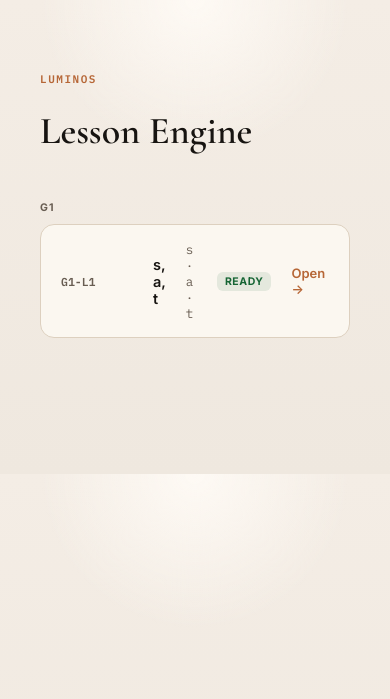
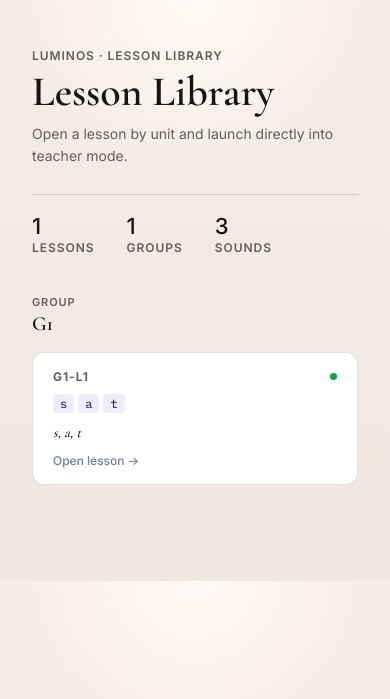
Before and after one commit to teemotu06/luminos-engine, a FastAPI app: page /lesson/ in a window 390 px wide. Shown: the top 699 px of the page. Run offline with FastAPI, Linux system fonts and the light colour scheme.

Commit message:
redesign: lesson library index page — card grid, phoneme pills, serif typography
Header: uppercase meta label, serif h1, descriptor, stats row (lessons/groups/sounds).
Groups separated by 0.5px divider with uppercase kicker + serif 20px title.
Lessons in auto-fill card grid (minmax 200px); each card has lesson ID + status
dot, monospace phoneme pills (#eeedfe/#3c3489), italic serif subtitle, muted
blue CTA. Pure styling — no data logic, routing, or content changes.

Co-Authored-By: Claude Sonnet 4.6 <noreply@anthropic.com>

```diff
--- a/app/static/styles.css
+++ b/app/static/styles.css
@@ -361,113 +361,222 @@ body {
    ========================================================== */
 
 .launcher {
-    max-width: 820px;
+    max-width: 900px;
     margin: 0 auto;
-    padding: 56px 24px 80px;
+    padding: 2rem 1.5rem 5rem;
+    display: flex;
+    flex-direction: column;
+    gap: 2.5rem;
 }
 
+/* ── Header ─────────────────────────────────────────────── */
+
 .launcher__header {
-    margin-bottom: 48px;
+    display: flex;
+    flex-direction: column;
+    gap: 0.4rem;
 }
 
-.launcher__wordmark {
-    font-family: var(--font-mono);
-    font-size: 11px;
+.launcher__meta-label {
+    font-family: var(--font-sans);
+    font-size: 12px;
     font-weight: 600;
-    letter-spacing: 0.14em;
+    letter-spacing: 0.08em;
     text-transform: uppercase;
-    color: var(--accent);
-    margin-bottom: 6px;
+    color: var(--c-text-muted);
 }
 
 .launcher__title {
+    margin: 0;
     font-family: var(--font-serif);
-    font-size: 38px;
+    font-size: 42px;
     font-weight: 600;
-    line-height: 1.1;
+    line-height: 1.08;
     color: var(--c-text);
 }
 
-.launcher__group {
-    margin-bottom: 40px;
+.launcher__intro {
+    margin: 0.1rem 0 0;
+    font-family: var(--font-sans);
+    font-size: 14px;
+    line-height: 1.6;
+    color: var(--c-text-muted);
 }
 
-.launcher__group-label {
+/* ── Stats row ───────────────────────────────────────────── */
+
+.launcher__stats {
+    display: flex;
+    gap: 2rem;
+    margin-top: 1.25rem;
+    padding-top: 1.25rem;
+    border-top: 0.5px solid var(--c-border);
+}
+
+.launcher__stat {
+    display: flex;
+    flex-direction: column;
+    gap: 3px;
+}
+
+.launcher__stat-number {
     font-family: var(--font-sans);
-    font-size: 10.5px;
-    font-weight: 700;
-    letter-spacing: 0.1em;
+    font-size: 22px;
+    font-weight: 500;
+    line-height: 1;
+    color: var(--c-text);
+}
+
+.launcher__stat-label {
+    font-family: var(--font-sans);
+    font-size: 12px;
+    font-weight: 600;
+    letter-spacing: 0.08em;
     text-transform: uppercase;
     color: var(--c-text-muted);
-    margin-bottom: 10px;
 }
 
-.launcher__lesson-list {
+/* ── Main ────────────────────────────────────────────────── */
+
+.launcher__main {
     display: flex;
     flex-direction: column;
-    gap: 6px;
+    gap: 0;
 }
 
+.launcher__divider {
+    border: none;
+    border-top: 0.5px solid var(--c-border);
+    margin: 2rem 0;
+}
+
+/* ── Group ───────────────────────────────────────────────── */
+
+.launcher__group-header {
+    display: flex;
+    flex-direction: column;
+    gap: 3px;
+    margin-bottom: 1rem;
+}
+
+.launcher__group-kicker {
+    font-family: var(--font-sans);
+    font-size: 11px;
+    font-weight: 600;
+    letter-spacing: 0.08em;
+    text-transform: uppercase;
+    color: var(--c-text-muted);
+}
+
+.launcher__group-title {
+    margin: 0;
+    font-family: var(--font-serif);
+    font-size: 20px;
+    font-weight: 600;
+    line-height: 1.2;
+    color: var(--c-text);
+}
+
+/* ── Lesson grid ─────────────────────────────────────────── */
+
+.launcher__lesson-grid {
+    display: grid;
+    grid-template-columns: repeat(auto-fill, minmax(200px, 1fr));
+    gap: 12px;
+}
+
+/* ── Lesson card ─────────────────────────────────────────── */
+
 .launcher__lesson-card {
-    display: grid;
-    grid-template-columns: 72px 1fr auto auto auto;
-    align-items: center;
-    gap: 20px;
-    padding: 16px 20px;
-    background: var(--surface);
-    border: 1px solid var(--c-border);
-    border-radius: 14px;
+    display: flex;
+    flex-direction: column;
+    gap: 10px;
+    padding: 1rem 1.25rem;
+    background: #fff;
+    border: 0.5px solid rgba(15, 15, 15, 0.12);
+    border-radius: 12px;
     text-decoration: none;
     color: var(--c-text);
-    transition: box-shadow 130ms ease, transform 100ms ease, border-color 130ms ease;
+    transition: box-shadow 130ms ease, transform 100ms ease;
 }
 
 .launcher__lesson-card:hover {
-    border-color: var(--c-border-strong);
-    box-shadow: 0 4px 18px rgba(15, 15, 15, 0.07);
+    box-shadow: 0 4px 20px rgba(15, 15, 15, 0.09);
     transform: translateY(-1px);
 }
 
+.launcher__card-top {
+    display: flex;
+    align-items: center;
+    justify-content: space-between;
+}
+
 .launcher__lesson-id {
-    font-family: var(--font-mono);
-    font-size: 11.5px;
-    font-weight: 600;
+    font-family: var(--font-sans);
+    font-size: 12px;
+    font-weight: 700;
+    letter-spacing: 0.08em;
+    text-transform: uppercase;
     color: var(--c-text-muted);
 }
 
-.launcher__lesson-label {
-    font-family: var(--font-sans);
-    font-size: 14.5px;
-    font-weight: 600;
+.launcher__status-dot {
+    width: 7px;
+    height: 7px;
+    border-radius: 50%;
+    background: #94a3b8;
+    flex-shrink: 0;
+}
+
+.launcher__status-dot--ready {
+    background: #16a34a;
+}
+
+/* ── Phoneme pills ───────────────────────────────────────── */
+
+.launcher__phoneme-pills {
+    display: flex;
+    flex-wrap: wrap;
+    gap: 4px;
+}
+
+.launcher__phoneme-pill {
+    font-family: var(--font-mono);
+    font-size: 12px;
+    font-weight: 500;
+    padding: 2px 7px;
+    background: #eeedfe;
+    color: #3c3489;
+    border-radius: 4px;
+}
+
+/* ── Card text ───────────────────────────────────────────── */
+
+.launcher__lesson-subtitle {
+    font-family: var(--font-serif);
+    font-size: 14px;
+    font-style: italic;
+    line-height: 1.4;
     color: var(--c-text);
 }
 
-.launcher__lesson-pattern {
-    font-family: var(--font-mono);
-    font-size: 12.5px;
-    color: var(--c-text-muted);
+.launcher__lesson-cta {
+    margin-top: auto;
+    font-family: var(--font-sans);
+    font-size: 12px;
+    font-weight: 500;
+    color: #6b7fa3;
 }
 
-.launcher__lesson-status {
-    font-family: var(--font-sans);
-    font-size: 10.5px;
-    font-weight: 700;
-    letter-spacing: 0.05em;
-    text-transform: uppercase;
-    padding: 3px 8px;
-    border-radius: 6px;
-    background: rgba(15, 15, 15, 0.06);
-    color: var(--c-text-muted);
+/* ── Responsive ──────────────────────────────────────────── */
+
+@media (max-width: 600px) {
+    .launcher {
+        padding-left: 1rem;
+        padding-right: 1rem;
+    }
+
+    .launcher__lesson-grid {
+        grid-template-columns: 1fr;
+    }
 }
-
-.launcher__lesson-status--ready {
-    background: rgba(22, 101, 52, 0.1);
-    color: #166534;
-}
-
-.launcher__lesson-cta {
-    font-family: var(--font-sans);
-    font-size: 13px;
-    font-weight: 600;
-    color: var(--accent);
-}
--- a/app/templates/lesson/index.html
+++ b/app/templates/lesson/index.html
@@ -1,33 +1,67 @@
 {% extends "base.html" %}
 
-{% block title %}Lessons — LUMINOS{% endblock %}
+{% block title %}Lesson Library — LUMINOS{% endblock %}
 
 {% block content %}
+
+{# ── Pre-compute stats ─────────────────────────────────── #}
+{% set ns = namespace(sound_count=0) %}
+{% for lesson in lessons %}
+  {% if lesson.target_pattern %}
+    {% set ns.sound_count = ns.sound_count + (lesson.target_pattern.split(' · ') | length) %}
+  {% endif %}
+{% endfor %}
+{% set group_count = lessons | groupby('unit_id') | list | length %}
+
 <div class="page launcher">
 
   <header class="launcher__header">
-    <div class="launcher__wordmark">LUMINOS</div>
-    <h1 class="launcher__title">Lesson Engine</h1>
+    <div class="launcher__meta-label">LUMINOS · Lesson Library</div>
+    <h1 class="launcher__title">Lesson Library</h1>
+    <p class="launcher__intro">Open a lesson by unit and launch directly into teacher mode.</p>
+    <div class="launcher__stats">
+      <div class="launcher__stat">
+        <span class="launcher__stat-number">{{ lessons | length }}</span>
+        <span class="launcher__stat-label">Lessons</span>
+      </div>
+      <div class="launcher__stat">
+        <span class="launcher__stat-number">{{ group_count }}</span>
+        <span class="launcher__stat-label">Groups</span>
+      </div>
+      <div class="launcher__stat">
+        <span class="launcher__stat-number">{{ ns.sound_count }}</span>
+        <span class="launcher__stat-label">Sounds</span>
+      </div>
+    </div>
   </header>
 
   <main class="launcher__main">
     {% for unit_id, unit_lessons in lessons | groupby('unit_id') %}
+    {% set grouped_lessons = unit_lessons | list %}
+    {% if not loop.first %}<hr class="launcher__divider">{% endif %}
     <section class="launcher__group">
-      <h2 class="launcher__group-label">{{ unit_id }}</h2>
-      <div class="launcher__lesson-list">
-        {% for lesson in unit_lessons %}
+      <div class="launcher__group-header">
+        <div class="launcher__group-kicker">Group</div>
+        <h2 class="launcher__group-title">{{ unit_id }}</h2>
+      </div>
+      <div class="launcher__lesson-grid">
+        {% for lesson in grouped_lessons %}
         {% set parts = lesson.title.split(': ') %}
         {% set lesson_label = parts[1] if parts | length > 1 else lesson.title %}
         <a class="launcher__lesson-card" href="/lesson/{{ lesson.lesson_id }}">
-          <span class="launcher__lesson-id">{{ lesson.lesson_id }}</span>
-          <span class="launcher__lesson-label">{{ lesson_label }}</span>
+          <div class="launcher__card-top">
+            <span class="launcher__lesson-id">{{ lesson.lesson_id }}</span>
+            <span class="launcher__status-dot launcher__status-dot--{{ lesson.content_pack_status }}"></span>
+          </div>
           {% if lesson.target_pattern %}
-          <span class="launcher__lesson-pattern">{{ lesson.target_pattern }}</span>
+          <div class="launcher__phoneme-pills">
+            {% for phoneme in lesson.target_pattern.split(' · ') %}
+            <span class="launcher__phoneme-pill">{{ phoneme }}</span>
+            {% endfor %}
+          </div>
           {% endif %}
-          <span class="launcher__lesson-status launcher__lesson-status--{{ lesson.content_pack_status }}">
-            {{ lesson.content_pack_status }}
-          </span>
-          <span class="launcher__lesson-cta">Open →</span>
+          <span class="launcher__lesson-subtitle">{{ lesson_label }}</span>
+          <span class="launcher__lesson-cta">Open lesson →</span>
         </a>
         {% endfor %}
       </div>
```
